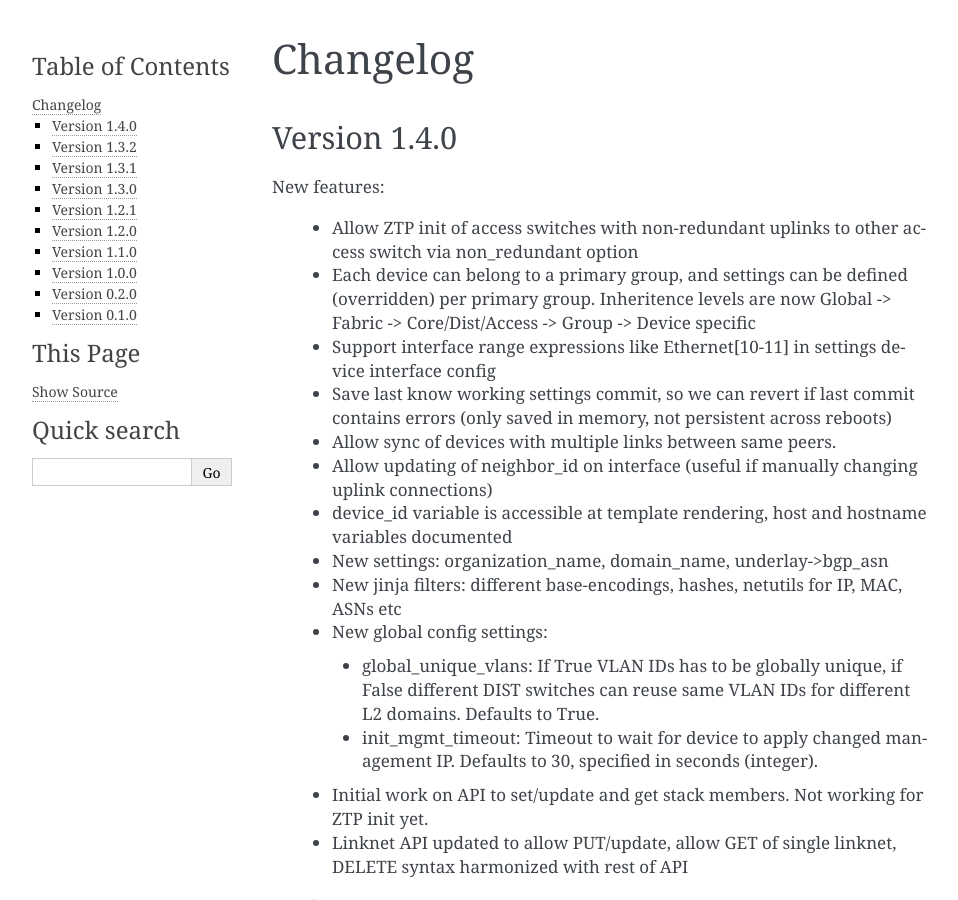
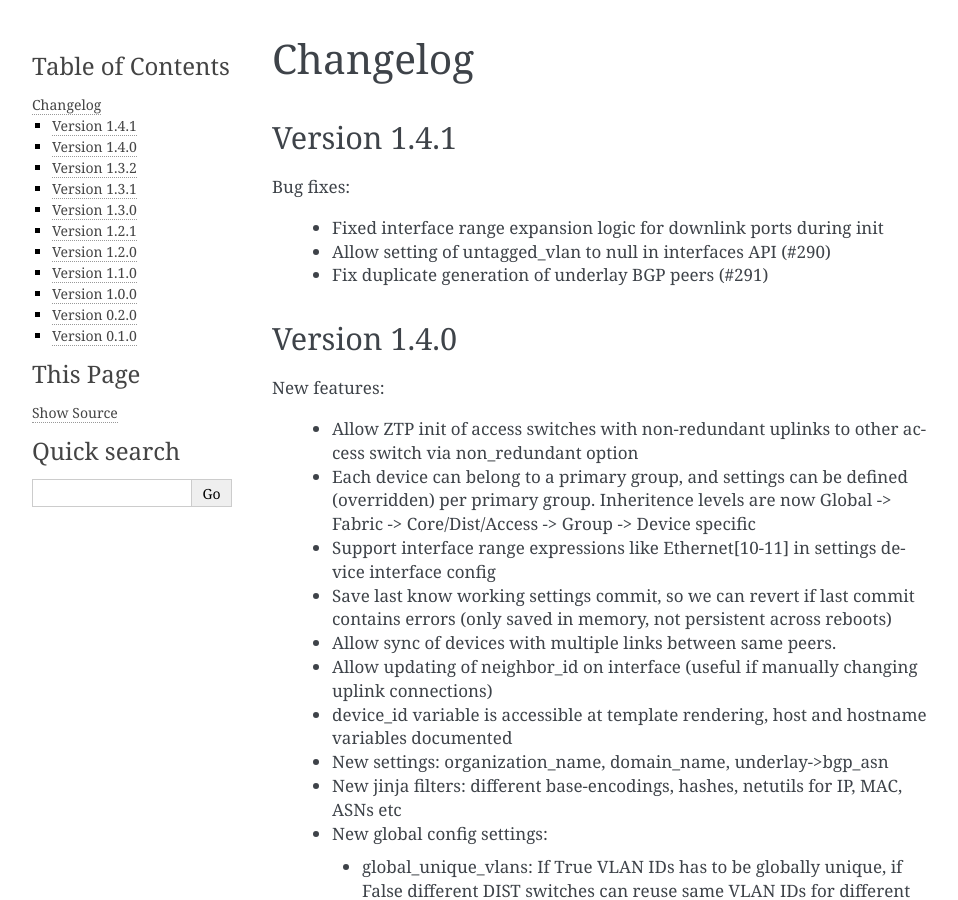
Before and after one commit to SUNET/cnaas-nms, a Sphinx documentation site: the page built from docs/changelog/index.rst, in a window 1280 px wide and 900 px high. Shown: the whole window, without its empty margins (148-1106 px from the left). Built offline with Sphinx 7.4.7, drawn with Linux system fonts in a browser that asks for light colours.

Commit message:
changelog and version bump for v1.4.1

```diff
--- a/docs/changelog/index.rst
+++ b/docs/changelog/index.rst
@@ -1,5 +1,14 @@
 Changelog
 =========
+
+Version 1.4.1
+-------------
+
+Bug fixes:
+
+ - Fixed interface range expansion logic for downlink ports during init
+ - Allow setting of untagged_vlan to null in interfaces API (#290)
+ - Fix duplicate generation of underlay BGP peers (#291)
 
 Version 1.4.0
 -------------
--- a/src/cnaas_nms/version.py
+++ b/src/cnaas_nms/version.py
@@ -1,3 +1,3 @@
-__version__ = "1.4.0"
+__version__ = "1.4.1"
 __version_info__ = tuple([field for field in __version__.split(".")])
 __api_version__ = "v1.0"
```
